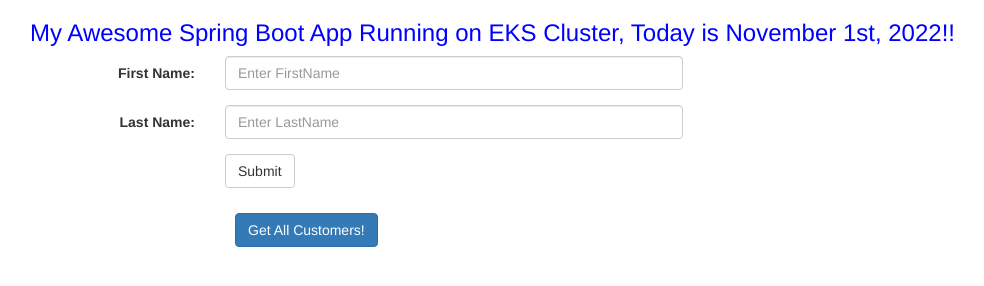
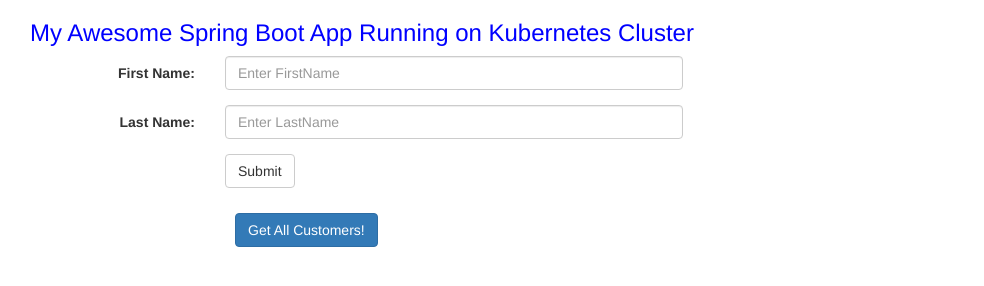
Before and after one commit to akannan1087/springboot-app, a plain HTML site: page src/main/resources/templates/index.html in a window 1280 px wide. Shown: the whole page, without its empty margins (40-1024 px from the left). Drawn offline with nearby package versions, Linux system fonts and the light colour scheme.

Commit message:
Update index.html

```diff
--- a/src/main/resources/templates/index.html
+++ b/src/main/resources/templates/index.html
@@ -13,7 +13,7 @@
 
 <div class="container" ng-app="app">
 
-    <h3 style="color:blue"> My Awesome Spring Boot App Running on EKS Cluster, Today is November 1st, 2022!! </h3>
+    <h3 style="color:blue"> My Awesome Spring Boot App Running on Kubernetes Cluster </h3>
 
     <div ng-controller="postcontroller">
         <form class="form-horizontal" name="customerForm" ng-submit="submitForm()">
```
